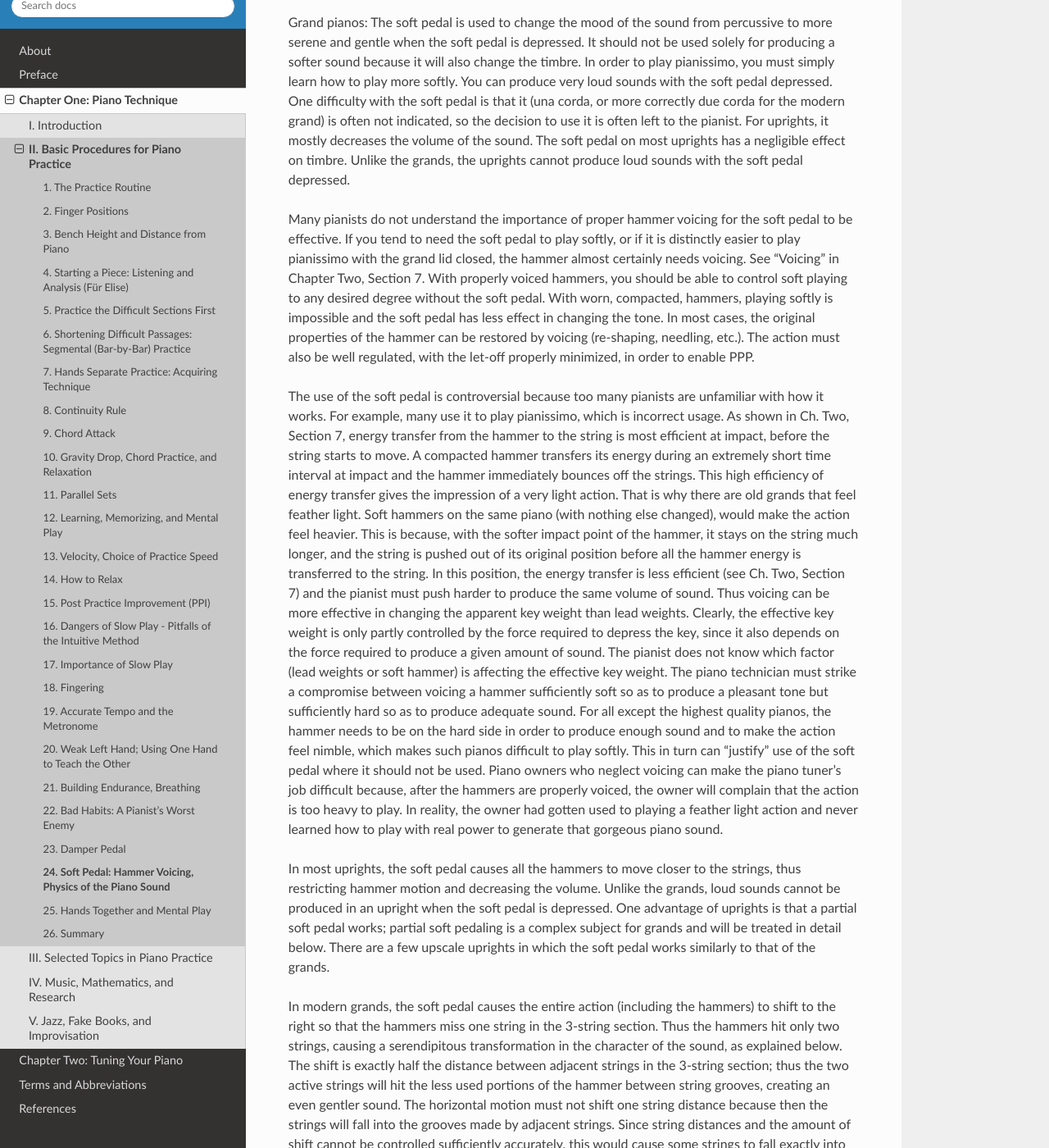
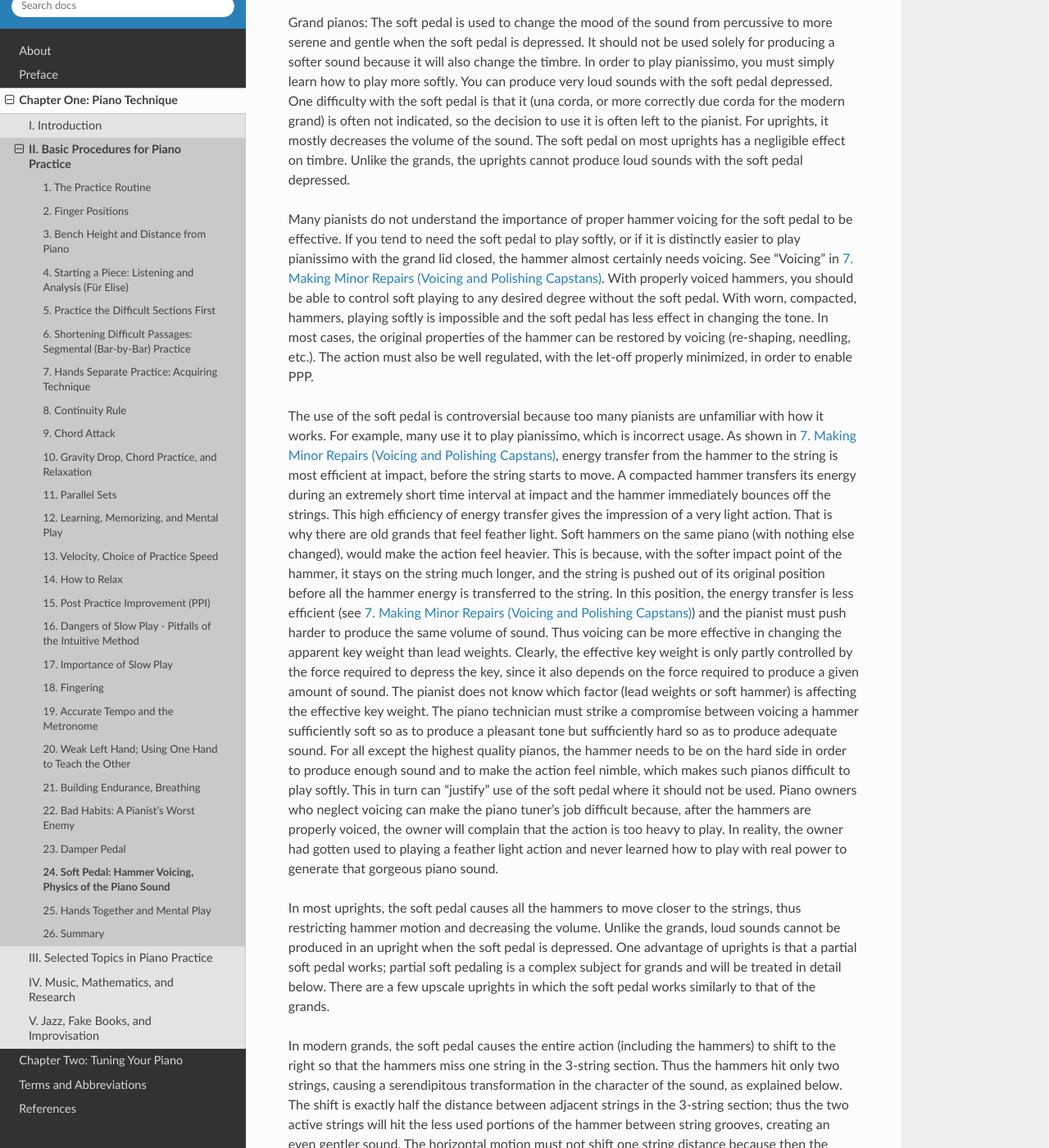
Before and after one commit to gmoe/piano_fundamentals, a Sphinx documentation site: the page built from source/chapter1/ch1_procedures/II.24.rst, in a window 1280 px wide and 1400 px high, scrolled down 205 px. Shown: the whole window at 82% size. Built offline with Sphinx 7.4.7 and the Read the Docs theme 2.0.0, drawn with Linux system fonts in a browser that asks for light colours; formulas are drawn with MathJax 3; some of the changed text lies outside the part shown.

Commit message:
Update II.24.rst
added refs and corrected some of the errata he listed

```diff
--- a/source/chapter1/ch1_procedures/II.24.rst
+++ b/source/chapter1/ch1_procedures/II.24.rst
@@ -18,7 +18,7 @@ loud sounds with the soft pedal depressed.
 Many pianists do not understand the importance of proper hammer voicing for the
 soft pedal to be effective. If you tend to need the soft pedal to play softly,
 or if it is distinctly easier to play pianissimo with the grand lid closed, the
-hammer almost certainly needs voicing. See "Voicing" in Chapter Two, Section 7.
+hammer almost certainly needs voicing. See "Voicing" in :ref:`CH2.7`.
 With properly voiced hammers, you should be able to control soft playing to any
 desired degree without the soft pedal. With worn, compacted, hammers, playing
 softly is impossible and the soft pedal has less effect in changing the tone.
@@ -28,7 +28,7 @@ let-off properly minimized, in order to enable PPP.
 
 The use of the soft pedal is controversial because too many pianists are
 unfamiliar with how it works. For example, many use it to play pianissimo,
-which is incorrect usage. As shown in Ch. Two, Section 7, energy transfer from
+which is incorrect usage. As shown in :ref:`CH2.7`, energy transfer from
 the hammer to the string is most efficient at impact, before the string starts
 to move. A compacted hammer transfers its energy during an extremely short time
 interval at impact and the hammer immediately bounces off the strings. This
@@ -38,7 +38,7 @@ same piano (with nothing else changed), would make the action feel heavier.
 This is because, with the softer impact point of the hammer, it stays on the
 string much longer, and the string is pushed out of its original position
 before all the hammer energy is transferred to the string. In this position,
-the energy transfer is less efficient (see Ch. Two, Section 7) and the pianist
+the energy transfer is less efficient (see :ref:`CH2.7`) and the pianist
 must push harder to produce the same volume of sound. Thus voicing can be more
 effective in changing the apparent key weight than lead weights. Clearly, the
 effective key weight is only partly controlled by the force required to depress
@@ -81,11 +81,11 @@ Why does timbre change when two strings are struck instead of three? Here,
 timbre is controlled by at least four factors:
 
   #. Existence of the unstruck string
-  #. The prompt-/after- sound ratio
+  #. The prompt-/after-sound ratio
   #. The harmonic content
   #. Vibrational polarization of the strings
 
-Let’s examine these in more detail.  The unstruck string acts as a reservoir
+Let’s examine these in more detail. The unstruck string acts as a reservoir
 into which the other two strings can dump their energy and produces many new
 effects. Since the vibration of the 3rd string is in anti-phase with the struck
 strings (a driven string is always in anti-phase with the driver), it takes the
@@ -179,7 +179,7 @@ about how it works. The only way to use a partial soft pedal with reproducible
 results is a very slight soft pedal, in which case all the strings will hit the
 sides of the grooves in the hammer. Even this scheme will not really work,
 because it will affect only the 3-string section, resulting in a jarring
-transition from 2- string to 3-string sections.
+transition from 2-string to 3-string sections.
 
 In the double and single string sections, the strings have much larger
 diameters, so when the action moves sideways, the strings hit the side walls of
```
Also changed, not shown: other parts of source/chapter1/ch1_procedures/II.24.rst (+2 -2 lines).
